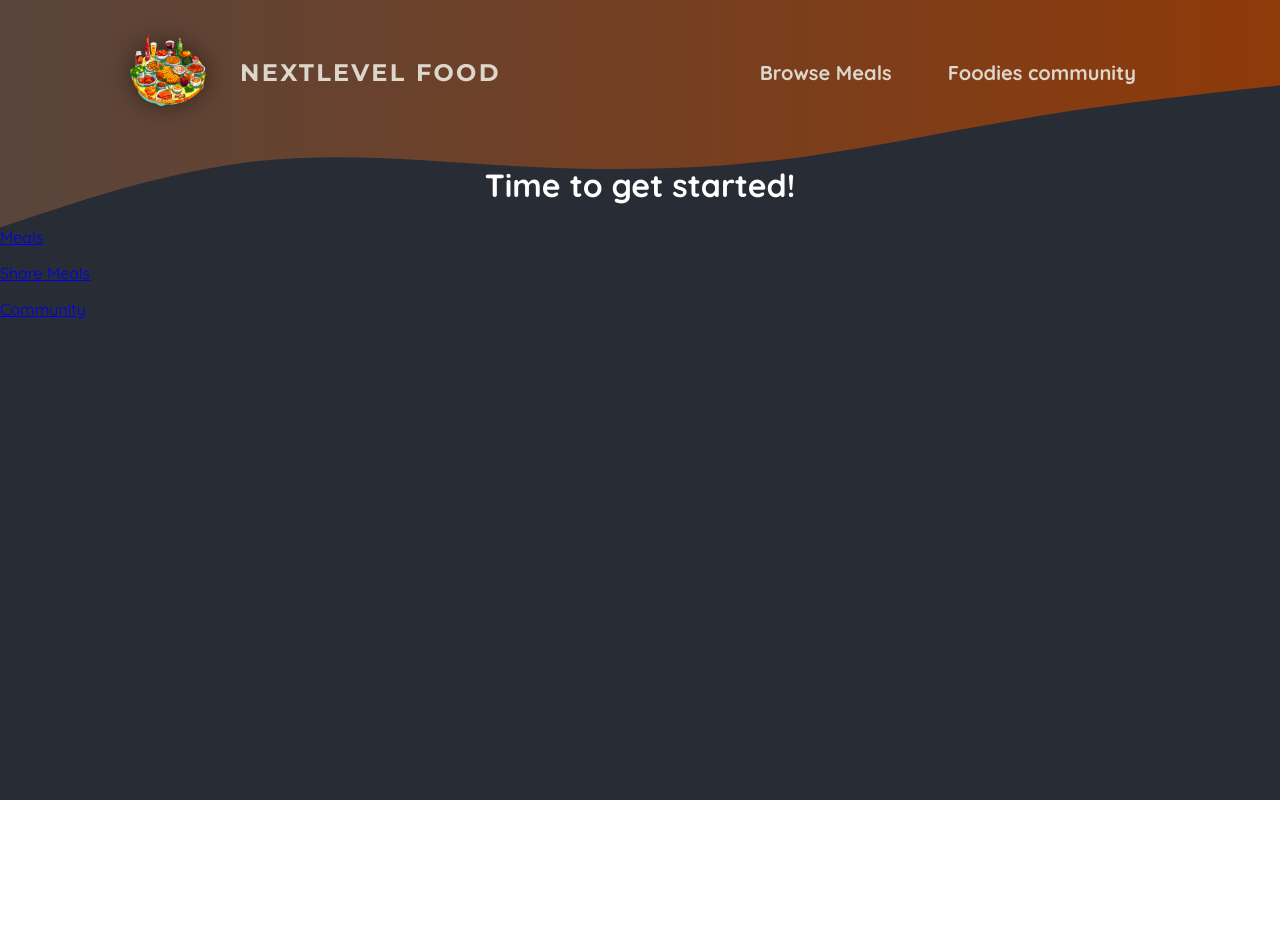
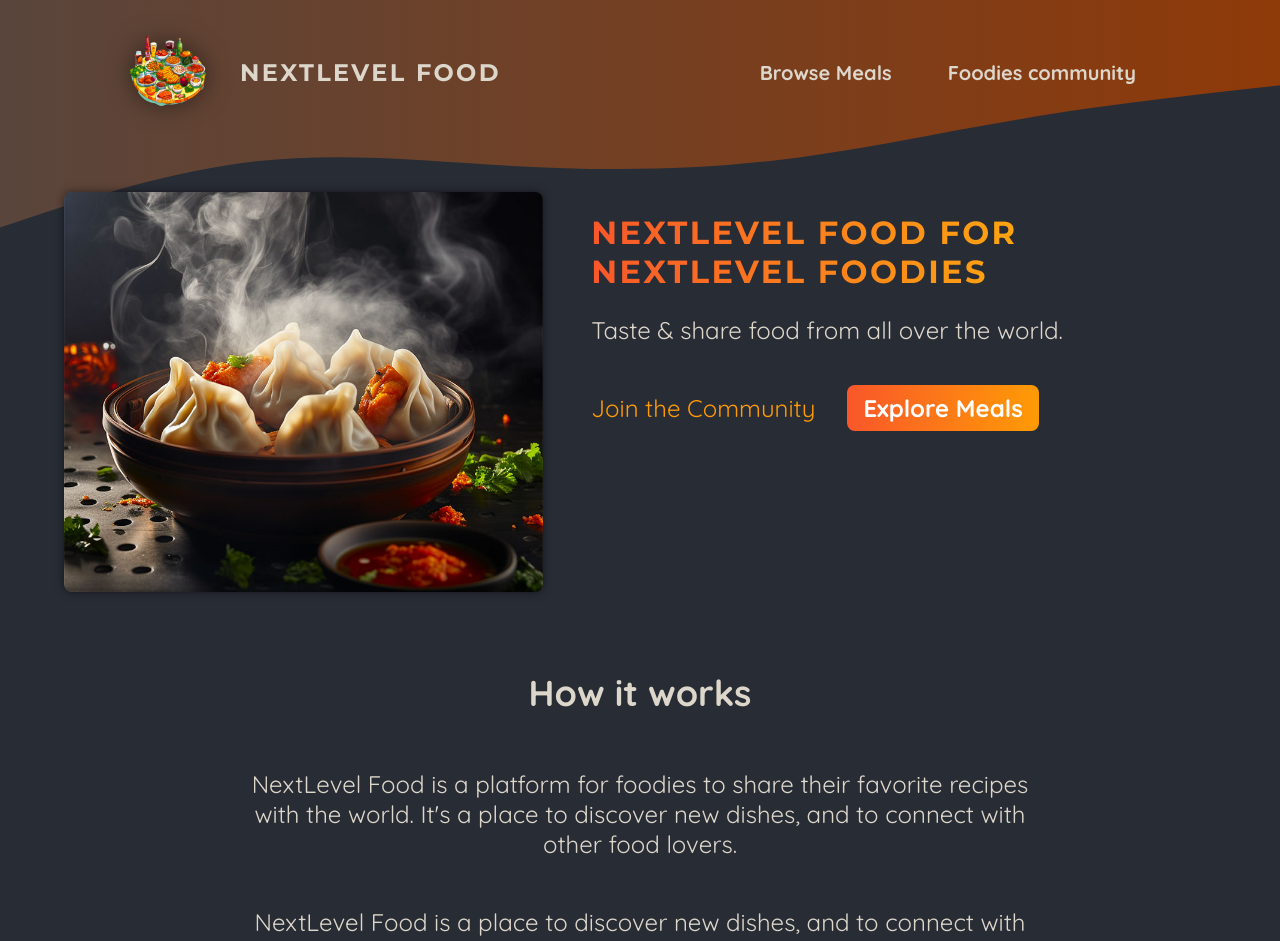
Before and after one commit to Hirusha-Kavinda/Meals-App-Nextjs, a Next.js app: page / in a window 1280 px wide. Shown: the top 941 px of the page. Before the commit the page ends 800 px from the top, so only its background shows below. Built offline with nearby package versions, Linux system fonts and the light colour scheme.

Commit message:
add commiunity page

```diff
--- /dev/null
+++ b/app/community/page.module.css
@@ -0,0 +1,61 @@
+.header {
+  gap: 3rem;
+  margin: 3rem auto 5rem auto;
+  width: 90%;
+  max-width: 75rem;
+  color: #ddd6cb;
+  font-size: 1.5rem;
+  text-align: center;
+}
+
+.header h1 {
+  font-family: 'Montserrat', sans-serif;
+}
+
+.highlight {
+  background: linear-gradient(90deg, #f9572a, #ff8a05);
+  background-clip: text;
+  -webkit-background-clip: text;
+  -webkit-text-fill-color: transparent;
+}
+
+.main {
+  width: 90%;
+  max-width: 40rem;
+  margin: 0 auto;
+  text-align: center;
+}
+
+.main h2 {
+  font-family: 'Montserrat', sans-serif;
+  font-size: 2rem;
+  margin-bottom: 3rem;
+  color: #ddd6cb;
+}
+
+.perks {
+  list-style: none;
+  margin: 3rem 0;
+  padding: 0;
+}
+
+.perks li {
+  display: flex;
+  flex-direction: column;
+  align-items: center;
+  gap: 2rem;
+}
+
+.perks img {
+  width: 8rem;
+  height: 8rem;
+  object-fit: contain;
+}
+
+.perks p {
+  font-family: 'Montserrat', sans-serif;
+  font-size: 1.5rem;
+  font-weight: bold;
+  margin: 0;
+  color: #ddd6cb;
+}
--- a/app/page.js
+++ b/app/page.js
@@ -1,14 +1,52 @@
 import Link from "next/link";
+import classes from "./page.module.css";
+import ImageSlideshow from "@/components/images/image-slidesshow";
 
 export default function Home() {
   return (
-    <main>
-      <h1 style={{ color: 'white', textAlign: 'center' }}>
-        Time to get started!
-      </h1>
-      <p><Link href="/meals">Meals</Link></p>
-      <p><Link href="/meals/share">Share Meals</Link></p>
-      <p><Link href="/community">Community</Link></p>
-    </main>
+    <>
+      <header className={classes.header}>
+        <div className={classes.slideshow}>
+          <ImageSlideshow/>
+        </div>
+        <div>
+          <div className={classes.hero}>
+            <h1>NextLevel Food for NextLevel Foodies</h1>
+            <p>Taste & share food from all over the world.</p>
+          </div>
+          <div className={classes.cta}>
+            <Link href="/meals">Join the Community</Link>
+            <Link href="/community">Explore Meals</Link>
+          </div>
+        </div>
+      </header>
+      <main>
+      <section className={classes.section}>
+          <h2>How it works</h2>
+          <p>
+            NextLevel Food is a platform for foodies to share their favorite
+            recipes with the world. It&apos;s a place to discover new dishes, and to
+            connect with other food lovers.
+          </p>
+          <p>
+            NextLevel Food is a place to discover new dishes, and to connect
+            with other food lovers.
+          </p>
+        </section>
+
+        <section className={classes.section}>
+          <h2>Why NextLevel Food?</h2>
+          <p>
+            NextLevel Food is a platform for foodies to share their favorite
+            recipes with the world. It&apos;s a place to discover new dishes, and to
+            connect with other food lovers.
+          </p>
+          <p>
+            NextLevel Food is a place to discover new dishes, and to connect
+            with other food lovers.
+          </p>
+        </section>
+      </main>
+    </>
   );
 }
--- /dev/null
+++ b/app/page.module.css
@@ -0,0 +1,75 @@
+.header {
+    display: flex;
+    gap: 3rem;
+    margin: 3rem auto;
+    width: 90%;
+    max-width: 75rem;
+  }
+
+  .slideshow {
+    width: 40rem;
+    height: 25rem;
+  }
+
+  .hero {
+    color: #ddd6cb;
+    font-size: 1.5rem;
+  }
+
+  .hero h1 {
+    font-size: 2rem;
+    font-weight: bold;
+    font-family: 'Montserrat', sans-serif;
+    letter-spacing: 0.15rem;
+    text-transform: uppercase;
+    background: linear-gradient(90deg, #f9572a, #ffc905);
+    background-clip: text;
+    -webkit-background-clip: text;
+    -webkit-text-fill-color: transparent;
+  }
+
+  .cta {
+    font-size: 1.5rem;
+    display: flex;
+    gap: 1rem;
+  }
+
+  .cta a {
+    display: inline-block;
+    margin-top: 1rem;
+    padding: 0.5rem 1rem;
+    border-radius: 0.5rem;
+    background: linear-gradient(90deg, #f9572a, #ff9b05);
+    color: #ffffff;
+    font-weight: bold;
+    text-decoration: none;
+  }
+
+  .cta a:hover,
+  .cta a:active {
+    background: linear-gradient(90deg, #fd4715, #f9b241);
+  }
+
+  .cta a:first-child {
+    background: transparent;
+    font-weight: normal;
+    color: #ff9b05;
+    padding-left: 0;
+  }
+
+  .cta a:first-child:hover,
+  .cta a:first-child:active {
+    background: transparent;
+    color: #f9b241;
+  }
+
+  .section {
+    display: flex;
+    flex-direction: column;
+    color: #ddd6cb;
+    font-size: 1.5rem;
+    max-width: 50rem;
+    width: 90%;
+    margin: 2rem auto;
+    text-align: center;
+  }
--- /dev/null
+++ b/components/images/image-slidesshow.js
@@ -0,0 +1,50 @@
+'use client';
+
+import { useEffect, useState } from 'react';
+import Image from 'next/image';
+
+import burgerImg from '@/assets/burger.jpg';
+import curryImg from '@/assets/curry.jpg';
+import dumplingsImg from '@/assets/dumplings.jpg';
+import macncheeseImg from '@/assets/macncheese.jpg';
+import pizzaImg from '@/assets/pizza.jpg';
+import schnitzelImg from '@/assets/schnitzel.jpg';
+import tomatoSaladImg from '@/assets/tomato-salad.jpg';
+import classes from './images-slideshow.module.css';
+
+const images = [
+  { image: burgerImg, alt: 'A delicious, juicy burger' },
+  { image: curryImg, alt: 'A delicious, spicy curry' },
+  { image: dumplingsImg, alt: 'Steamed dumplings' },
+  { image: macncheeseImg, alt: 'Mac and cheese' },
+  { image: pizzaImg, alt: 'A delicious pizza' },
+  { image: schnitzelImg, alt: 'A delicious schnitzel' },
+  { image: tomatoSaladImg, alt: 'A delicious tomato salad' },
+];
+
+export default function ImageSlideshow() {
+  const [currentImageIndex, setCurrentImageIndex] = useState(0);
+
+  useEffect(() => {
+    const interval = setInterval(() => {
+      setCurrentImageIndex((prevIndex) =>
+        prevIndex < images.length - 1 ? prevIndex + 1 : 0
+      );
+    }, 2000);
+
+    return () => clearInterval(interval);
+  }, []);
+
+  return (
+    <div className={classes.slideshow}>
+      {images.map((image, index) => (
+        <Image
+          key={index}
+          src={image.image}
+          className={index === currentImageIndex ? classes.active : ''}
+          alt={image.alt}
+        />
+      ))}
+    </div>
+  );
+}
--- /dev/null
+++ b/components/images/images-slideshow.module.css
@@ -0,0 +1,26 @@
+.slideshow {
+    position: relative;
+    width: 100%;
+    height: 100%;
+    border-radius: 8px;
+    overflow: hidden;
+    box-shadow: 0 0 0.5rem rgba(0, 0, 0, 0.5);
+  }
+
+  .slideshow img {
+    width: 100%;
+    height: 100%;
+    object-fit: cover;
+    position: absolute;
+    top: 0;
+    left: 0;
+    opacity: 0;
+    transform: scale(1.1) translateX(-1rem) rotate(-5deg);
+    transition: all 0.5s ease-in-out;
+  }
+
+  .slideshow .active {
+    z-index: 1;
+    opacity: 1;
+    transform: scale(1) translateX(0) rotate(0);
+  }
```
Also changed, not shown: app/community/page.js (+35 -2 lines).
